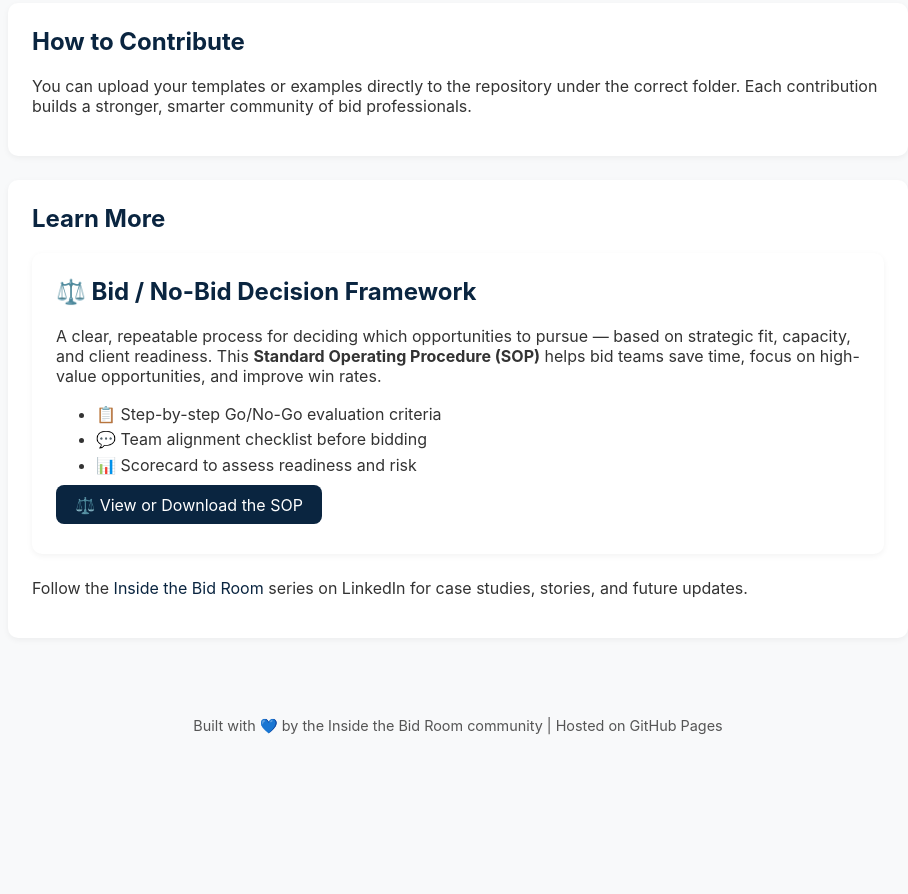
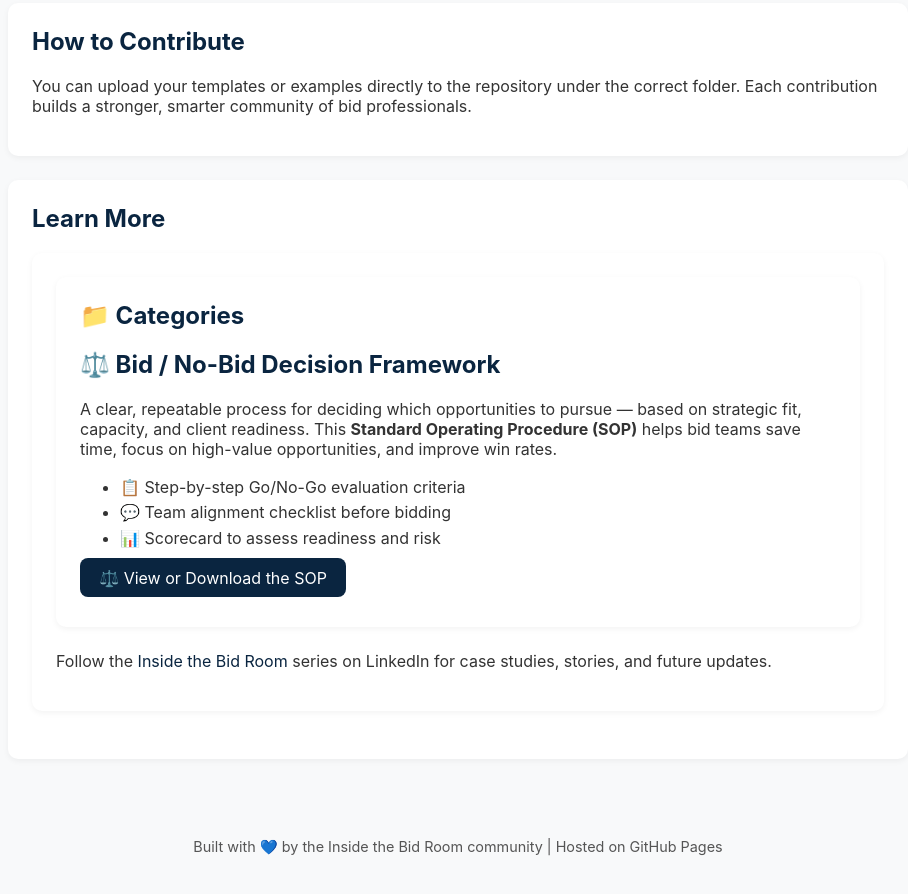
Before and after one commit to Peblusso/InsideThe-BidRoom-Library, a plain HTML site: page index.html in a window 1280 px wide. Shown: the part 646-1540 px from the top of the page, without its empty margins (182-1090 px from the left). Before the commit the page ends 1427 px from the top, so only its background shows below. Drawn offline with Linux system fonts and the light colour scheme.

Commit message:
index.html

```diff
--- a/index.html
+++ b/index.html
@@ -97,7 +97,9 @@
     </section>
 
     <section>
-      <h2> Learn More</h2>    <section>
+      <h2> Learn More</h2>    <section><section>
+  <h2>📁 Categories</h2>
+
       <h2>⚖️ Bid / No-Bid Decision Framework</h2>
       <p>
         A clear, repeatable process for deciding which opportunities to pursue — based on strategic fit,
```
